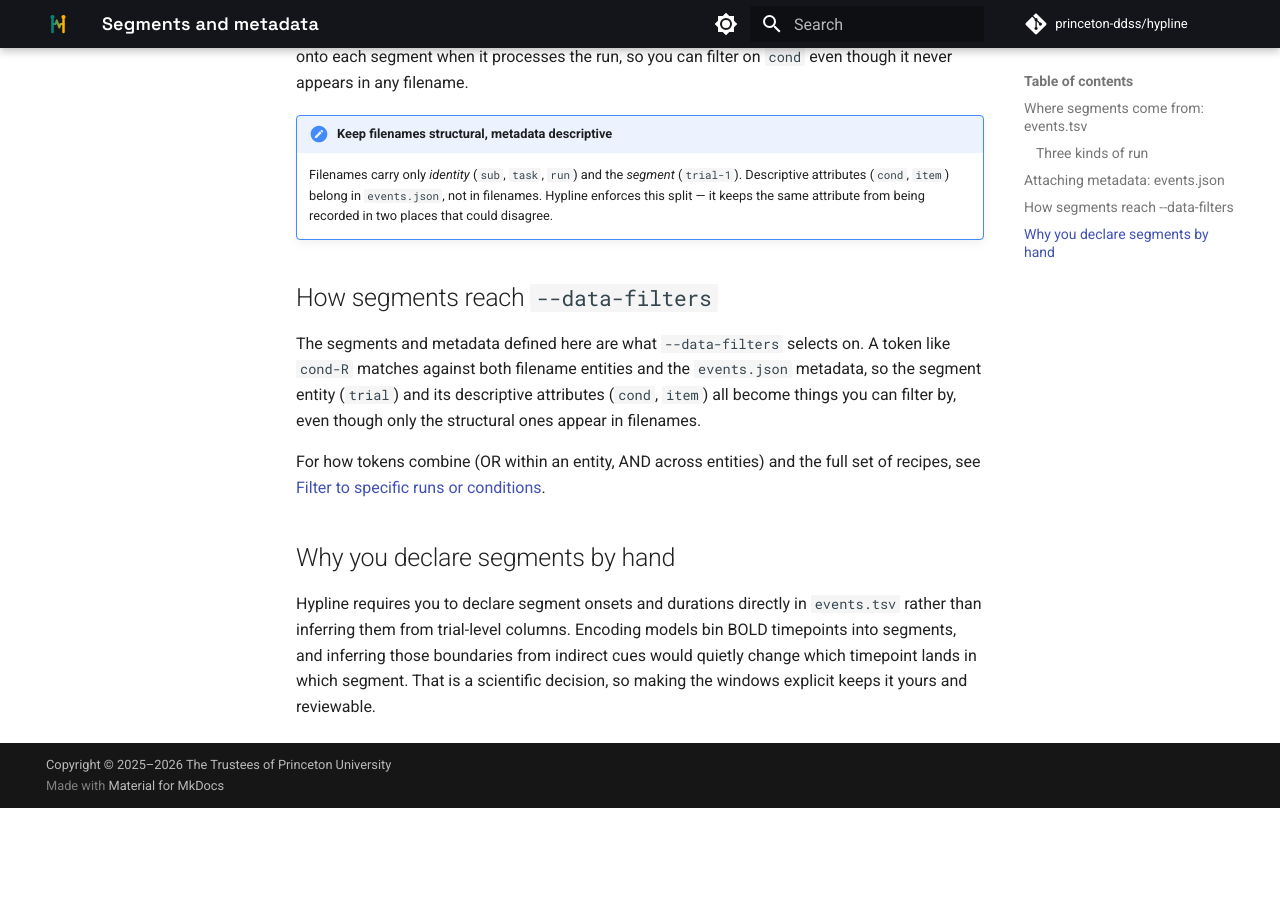
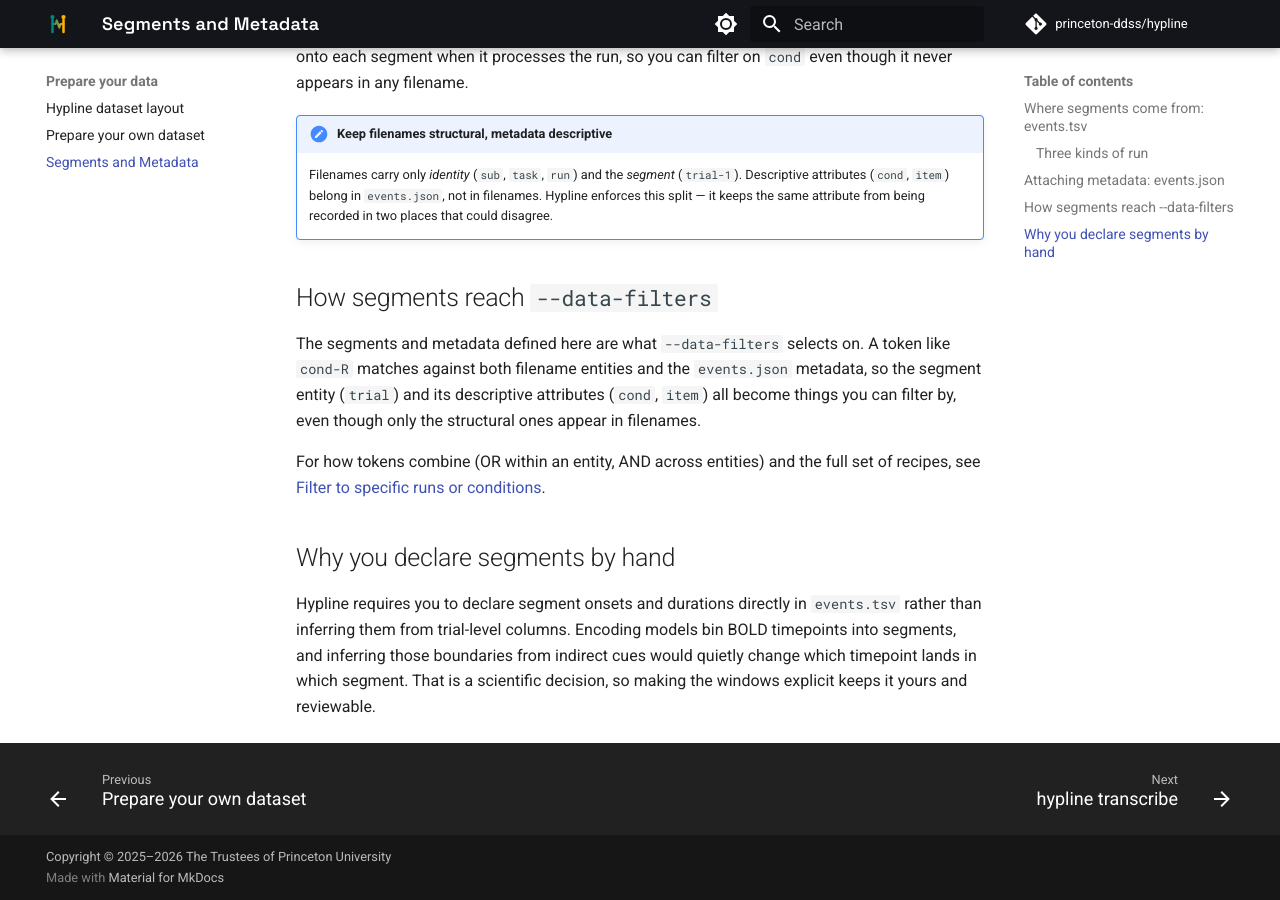
Before and after one commit to princeton-ddss/hypline, an MkDocs documentation site: the page built from docs/mkdocs/data-prep/segments.md, in a window 1280 px wide and 900 px high, scrolled down 1864 px. Built offline with MkDocs 1.6.1 and Material for MkDocs 9.7.7, drawn with Linux system fonts in a browser that asks for light colours; comment, search, counter and statistics services are not loaded; the version menu is left out; before the commit the page ends 2672 px from its top, so only the background shows below that.

Commit message:
Add Segments and Metadata section to documentation
this was originally under Concepts, but now rearranged into data prep section

```diff
--- a/docs/mkdocs.yml
+++ b/docs/mkdocs.yml
@@ -84,6 +84,7 @@ nav:
   - Prepare your data:
     - Hypline dataset layout: data-prep/layout.md
     - Prepare your own dataset: data-prep/prepare-dataset.md
+    - Segments and Metadata: data-prep/segments.md
   - How-to guides:
     - CLI:
       - hypline transcribe: how-to/transcribe.md
```
